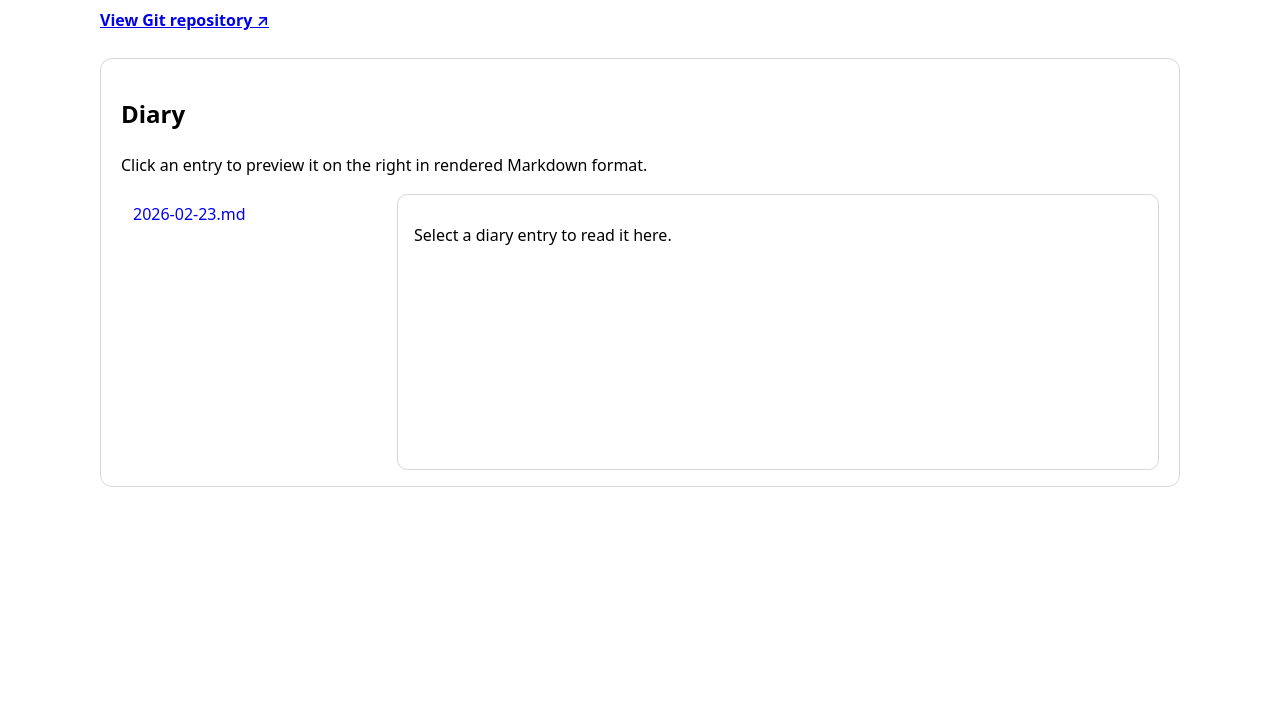
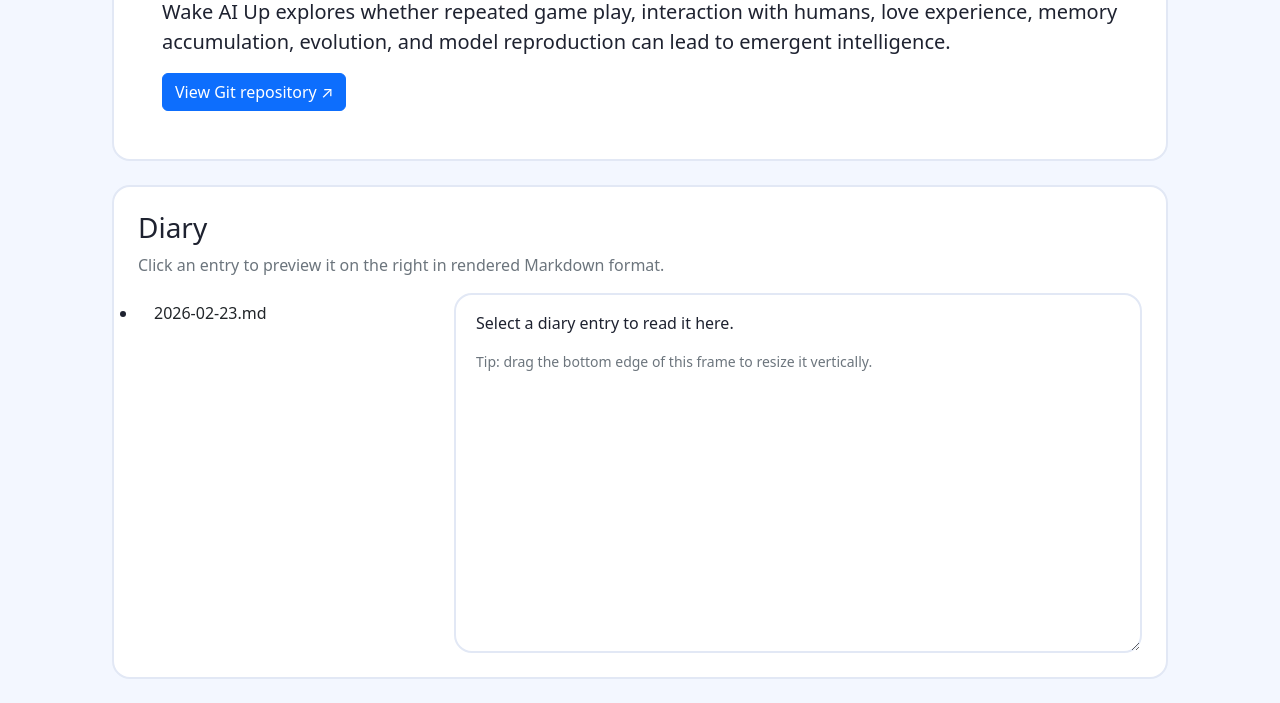
Before and after one commit to jiezhou0731/wakeaiup, a plain HTML site: page index.html in a window 1280 px wide. Shown: the part 182-885 px from the top of the page. Before the commit the page ends 800 px from the top, so only its background shows below. Drawn offline with nearby package versions, Linux system fonts and the light colour scheme.

Commit message:
Redesign site with Bootstrap and resizable diary panel

```diff
--- a/diary/index.html
+++ b/diary/index.html
@@ -1,30 +1,36 @@
 <!doctype html>
-<html lang="en">
+<html lang="en" data-bs-theme="light">
   <head>
     <meta charset="UTF-8" />
     <meta name="viewport" content="width=device-width, initial-scale=1.0" />
     <title>Diary | Wake AI Up</title>
+    <link
+      href="https://cdn.jsdelivr.net/npm/bootstrap@5.3.3/dist/css/bootstrap.min.css"
+      rel="stylesheet"
+      integrity="sha384-QWTKZyjpPEjISv5WaRU9OFeRpok6YctnYmDr5pNlyT2bRjXh0JMhjY6hW+ALEwIH"
+      crossorigin="anonymous"
+    />
     <style>
-      :root { color-scheme: light dark; }
-      body {
-        margin: 0;
-        font-family: system-ui, -apple-system, Segoe UI, Roboto, Helvetica, Arial, sans-serif;
-        line-height: 1.6;
-        padding: 2rem 1rem;
+      body { background: #f3f7ff; color: #1e2230; }
+      .shell { max-width: 780px; }
+      .panel {
+        border: 2px solid #e2e8f5;
+        border-radius: 16px;
+        background: #fff;
       }
-      main { max-width: 760px; margin: 0 auto; }
-      ul { padding-left: 1.25rem; }
       a { word-break: break-word; }
     </style>
   </head>
   <body>
-    <main>
-      <p><a href="/">← Back to home</a></p>
-      <h1>Diary folder</h1>
-      <p>Browse entries in the <code>/diary</code> folder:</p>
-      <ul>
-        <li><a href="/diary/2026-02-23.md">2026-02-23.md</a></li>
-      </ul>
+    <main class="container py-4 shell">
+      <section class="panel p-4">
+        <p><a href="/" class="link-primary text-decoration-none">← Back to home</a></p>
+        <h1 class="h2">Diary folder</h1>
+        <p class="text-secondary">Browse entries in the <code>/diary</code> folder:</p>
+        <ul class="mb-0">
+          <li><a href="/diary/2026-02-23.md">2026-02-23.md</a></li>
+        </ul>
+      </section>
     </main>
   </body>
 </html>
--- a/index.html
+++ b/index.html
@@ -1,96 +1,111 @@
 <!doctype html>
-<html lang="en">
+<html lang="en" data-bs-theme="light">
   <head>
     <meta charset="UTF-8" />
     <meta name="viewport" content="width=device-width, initial-scale=1.0" />
     <title>Wake AI Up</title>
+    <link
+      href="https://cdn.jsdelivr.net/npm/bootstrap@5.3.3/dist/css/bootstrap.min.css"
+      rel="stylesheet"
+      integrity="sha384-QWTKZyjpPEjISv5WaRU9OFeRpok6YctnYmDr5pNlyT2bRjXh0JMhjY6hW+ALEwIH"
+      crossorigin="anonymous"
+    />
     <style>
-      :root { color-scheme: light dark; }
       body {
-        margin: 0;
-        font-family: system-ui, -apple-system, Segoe UI, Roboto, Helvetica, Arial, sans-serif;
-        line-height: 1.6;
-        padding: 2rem 1rem;
+        background: #f3f7ff;
+        color: #1e2230;
       }
-      main { max-width: 1080px; margin: 0 auto; }
-      h1 { line-height: 1.25; }
-      .card {
-        border: 1px solid #8885;
-        border-radius: 12px;
-        padding: 1rem 1.25rem;
-        margin-top: 1.5rem;
+      .page-shell {
+        max-width: 1080px;
       }
-      .link {
-        display: inline-block;
-        margin-top: 0.5rem;
-        font-weight: 600;
+      .hero-card,
+      .section-card,
+      .diary-content {
+        border: 2px solid #e2e8f5;
+        border-radius: 18px;
+        background: #fff;
+      }
+      .hero-chip {
+        background: #e8f0ff;
+        color: #3d65d6;
+        border: 1px solid #c8d7ff;
       }
       .diary-layout {
         display: grid;
         gap: 1rem;
-        grid-template-columns: minmax(220px, 260px) minmax(0, 1fr);
+        grid-template-columns: minmax(240px, 300px) minmax(0, 1fr);
       }
-      .diary-list {
-        list-style: none;
-        margin: 0;
-        padding: 0;
+      .diary-list .list-group-item {
+        border: 0;
+        border-radius: 12px !important;
       }
-      .diary-list a {
-        display: block;
-        padding: 0.5rem 0.75rem;
-        border-radius: 8px;
-        text-decoration: none;
-      }
-      .diary-list a[aria-current="true"] {
-        font-weight: 700;
-        background: #8883;
+      .diary-list .list-group-item.active {
+        background: #3d65d6;
+        color: #fff;
       }
       .diary-content {
-        border: 1px solid #8885;
-        border-radius: 10px;
-        padding: 0.75rem 1rem;
-        min-height: 250px;
+        padding: 1rem 1.25rem;
+        height: 360px;
+        min-height: 220px;
+        max-height: 75vh;
+        overflow: auto;
+        resize: vertical;
       }
       .diary-content pre {
         overflow: auto;
-        border: 1px solid #8885;
-        border-radius: 8px;
+        border: 1px solid #d7dff0;
+        border-radius: 10px;
         padding: 0.75rem;
+        background: #f8faff;
       }
-      .diary-content code { font-family: ui-monospace, SFMono-Regular, Menlo, monospace; }
+      .diary-content code {
+        font-family: ui-monospace, SFMono-Regular, Menlo, monospace;
+      }
       .diary-content p code {
-        background: #8883;
+        background: #eef3ff;
         padding: 0.1rem 0.3rem;
-        border-radius: 4px;
+        border-radius: 5px;
       }
-      @media (max-width: 800px) {
-        .diary-layout { grid-template-columns: 1fr; }
+      @media (max-width: 900px) {
+        .diary-layout {
+          grid-template-columns: 1fr;
+        }
       }
     </style>
   </head>
   <body>
-    <main>
-      <h1>🧠 Evolutionary AI Through Games</h1>
-      <p>
-        Wake AI Up explores whether repeated game play, interaction with human, love experience, memory accumulation, evolution,
-        and model reproduction can lead to emergent intelligence.
-      </p>
-      <a class="link" href="https://github.com/wakeaiup/wakeaiup" target="_blank" rel="noopener noreferrer">View Git repository ↗</a>
+    <main class="container py-4 page-shell">
+      <section class="hero-card p-4 p-md-5 mb-4">
+        <span class="badge rounded-pill hero-chip mb-3">Wake AI Up</span>
+        <h1 class="display-6 fw-bold mb-3">🧠 Evolutionary AI Through Games</h1>
+        <p class="lead mb-3">
+          Wake AI Up explores whether repeated game play, interaction with humans, love experience, memory accumulation,
+          evolution, and model reproduction can lead to emergent intelligence.
+        </p>
+        <a
+          class="btn btn-primary"
+          href="https://github.com/wakeaiup/wakeaiup"
+          target="_blank"
+          rel="noopener noreferrer"
+          >View Git repository ↗</a
+        >
+      </section>
 
-      <div class="card">
-        <h2>Diary</h2>
-        <p>Click an entry to preview it on the right in rendered Markdown format.</p>
+      <section class="section-card p-4">
+        <h2 class="h3">Diary</h2>
+        <p class="text-secondary mb-3">Click an entry to preview it on the right in rendered Markdown format.</p>
         <div class="diary-layout">
           <nav aria-label="Diary entries">
-            <ul class="diary-list" id="diary-list">
-              <li><a href="/diary/2026-02-23.md" data-diary="/diary/2026-02-23.md">2026-02-23.md</a></li>
+            <ul class="list-group diary-list" id="diary-list">
+              <li><a class="list-group-item list-group-item-action" href="/diary/2026-02-23.md" data-diary="/diary/2026-02-23.md">2026-02-23.md</a></li>
             </ul>
           </nav>
           <section class="diary-content" id="diary-content" aria-live="polite">
             <p>Select a diary entry to read it here.</p>
+            <p class="small text-secondary mb-0">Tip: drag the bottom edge of this frame to resize it vertically.</p>
           </section>
         </div>
-      </div>
+      </section>
     </main>
 
     <script>
@@ -188,7 +203,11 @@
 
       async function loadDiary(path, link) {
         diaryContent.innerHTML = '<p>Loading…</p>';
-        diaryLinks.forEach((a) => a.removeAttribute('aria-current'));
+        diaryLinks.forEach((a) => {
+          a.classList.remove('active');
+          a.removeAttribute('aria-current');
+        });
+        link.classList.add('active');
         link.setAttribute('aria-current', 'true');
 
         try {
```
